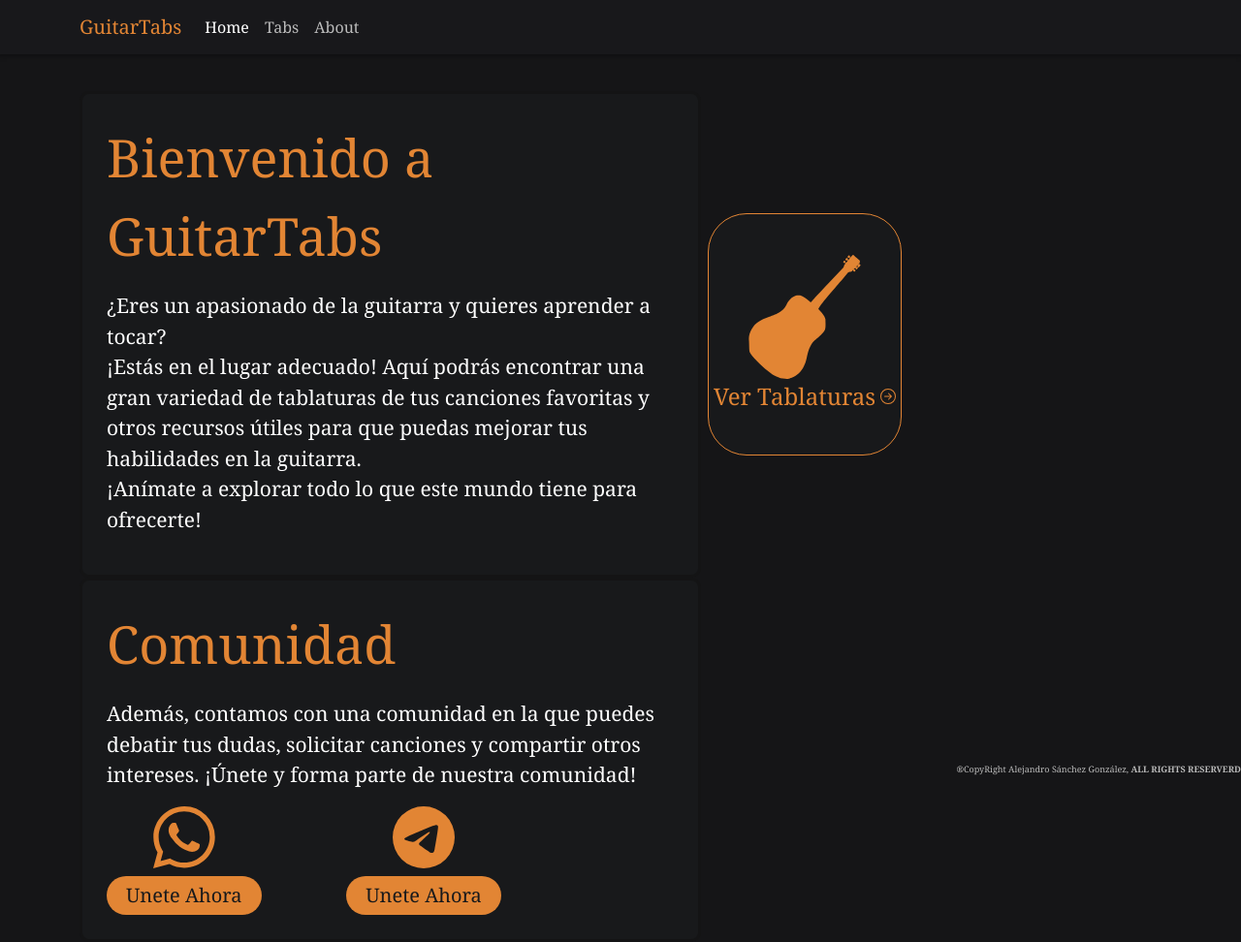
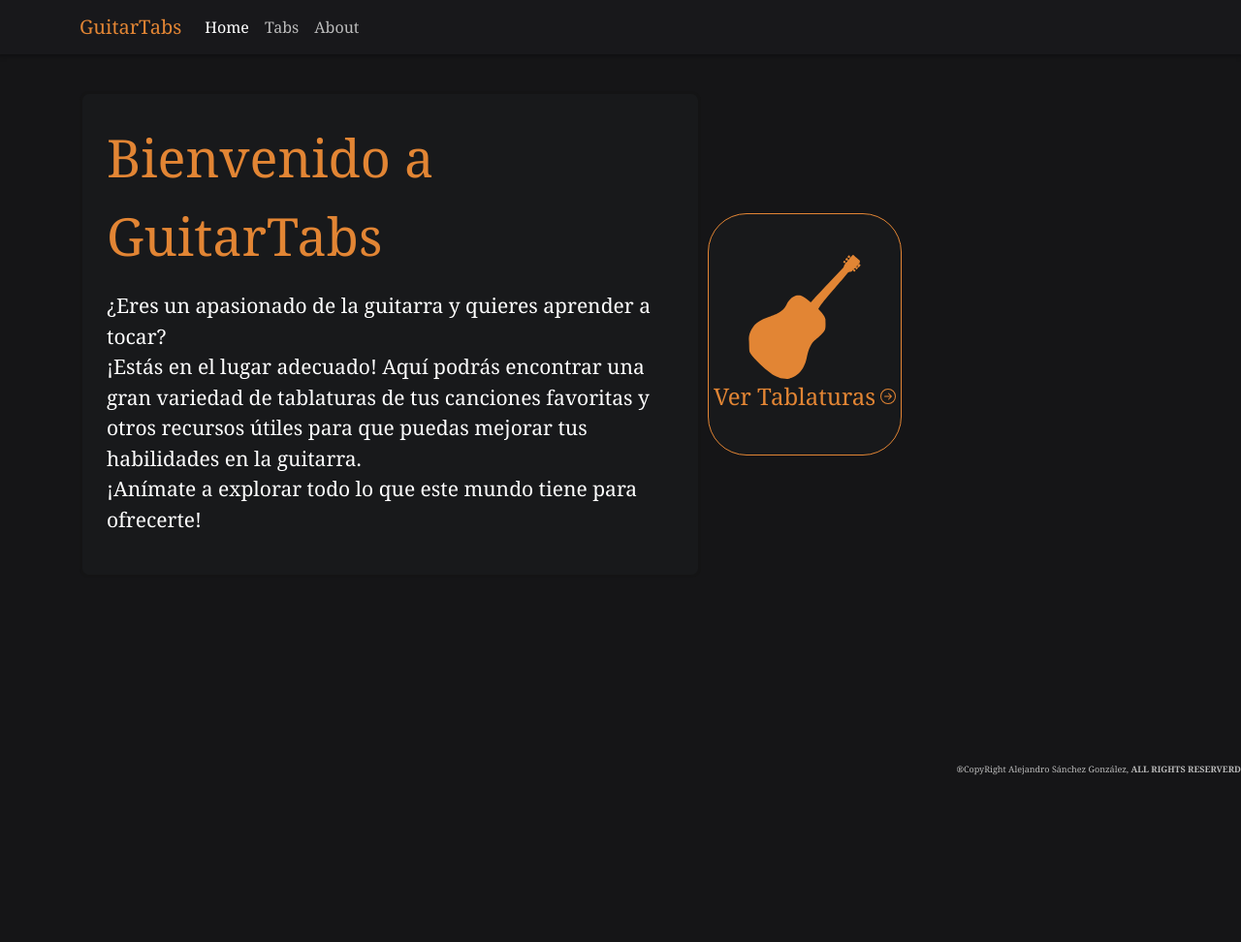
Before and after one commit to AleSGXRD/GuitarTabs, a plain HTML site: page index.html in a window 1280 px wide. Shown: the whole page at 97% size. After the commit the page ends 800 px from the top, so only its background shows below. Drawn offline with Linux system fonts and the light colour scheme.

Commit message:
NewChanges

```diff
--- a/index.html
+++ b/index.html
@@ -100,29 +100,7 @@
           </div>
         </a>
       </div>
-      <div class="col-sm-12 col-md-12 col-lg-7 col-xl-7">
-        <div class="home">
-          <p class="letterHeader">Comunidad</p>
-          <p>
-            Además, contamos con una comunidad en la que puedes debatir tus dudas, solicitar canciones y compartir otros intereses. ¡Únete y forma parte de nuestra comunidad!
-          </p>
 
-          <div class="contact">
-            <div class="c-item" style="margin-right: 15%;">
-              <svg xmlns="http://www.w3.org/2000/svg" width="16" height="16" fill="currentColor" class="bi bi-whatsapp" viewBox="0 0 16 16">
-              <path d="M13.601 2.326A7.854 7.854 0 0 0 7.994 0C3.627 0 .068 3.558.064 7.926c0 1.399.366 2.76 1.057 3.965L0 16l4.204-1.102a7.933 7.933 0 0 0 3.79.965h.004c4.368 0 7.926-3.558 7.93-7.93A7.898 7.898 0 0 0 13.6 2.326zM7.994 14.521a6.573 6.573 0 0 1-3.356-.92l-.24-.144-2.494.654.666-2.433-.156-.251a6.56 6.56 0 0 1-1.007-3.505c0-3.626 2.957-6.584 6.591-6.584a6.56 6.56 0 0 1 4.66 1.931 6.557 6.557 0 0 1 1.928 4.66c-.004 3.639-2.961 6.592-6.592 6.592zm3.615-4.934c-.197-.099-1.17-.578-1.353-.646-.182-.065-.315-.099-.445.099-.133.197-.513.646-.627.775-.114.133-.232.148-.43.05-.197-.1-.836-.308-1.592-.985-.59-.525-.985-1.175-1.103-1.372-.114-.198-.011-.304.088-.403.087-.088.197-.232.296-.346.1-.114.133-.198.198-.33.065-.134.034-.248-.015-.347-.05-.099-.445-1.076-.612-1.47-.16-.389-.323-.335-.445-.34-.114-.007-.247-.007-.38-.007a.729.729 0 0 0-.529.247c-.182.198-.691.677-.691 1.654 0 .977.71 1.916.81 2.049.098.133 1.394 2.132 3.383 2.992.47.205.84.326 1.129.418.475.152.904.129 1.246.08.38-.058 1.171-.48 1.338-.943.164-.464.164-.86.114-.943-.049-.084-.182-.133-.38-.232z"/>
-            </svg>
-              <a href="https://chat.whatsapp.com/ErcqJWAaSwaEy2w0HxZkOj">Unete Ahora</a>
-            </div>
-            <div class="c-item">
-              <svg xmlns="http://www.w3.org/2000/svg" width="16" height="16" fill="currentColor" class="bi bi-telegram" viewBox="0 0 16 16">
-              <path d="M16 8A8 8 0 1 1 0 8a8 8 0 0 1 16 0zM8.287 5.906c-.778.324-2.334.994-4.666 2.01-.378.15-.577.298-.595.442-.03.243.275.339.69.47l.175.055c.408.133.958.288 1.243.294.26.006.549-.1.868-.32 2.179-1.471 3.304-2.214 3.374-2.23.05-.012.12-.026.166.016.047.041.042.12.037.141-.03.129-1.227 1.241-1.846 1.817-.193.18-.33.307-.358.336a8.154 8.154 0 0 1-.188.186c-.38.366-.664.64.015 1.088.327.216.589.393.85.571.284.194.568.387.936.629.093.06.183.125.27.187.331.236.63.448.997.414.214-.02.435-.22.547-.82.265-1.417.786-4.486.906-5.751a1.426 1.426 0 0 0-.013-.315.337.337 0 0 0-.114-.217.526.526 0 0 0-.31-.093c-.3.005-.763.166-2.984 1.09z"/>
-              </svg>
-              <a href="https://chat.whatsapp.com/ErcqJWAaSwaEy2w0HxZkOj">Unete Ahora</a>
-            </div>
-          </div>
-        </div>
-      </div>
     </div>
   </div>
   <div class="footer">®CopyRight Alejandro Sánchez González, <strong>ALL RIGHTS RESERVERD</strong></div>
```
